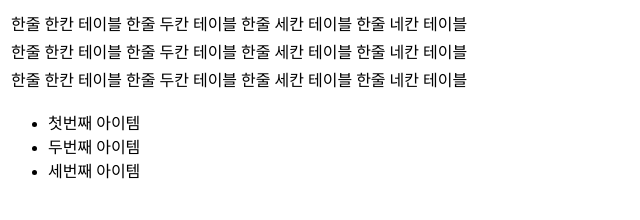
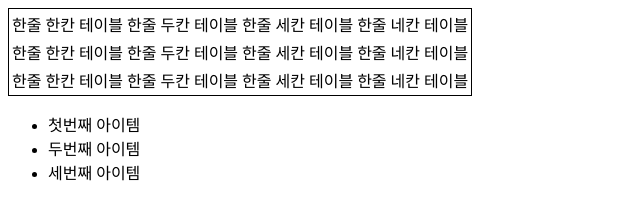
Before and after one commit to aorxo/first-repo, a plain HTML site: page index.html in a window 1280 px wide. Shown: the whole page, without its empty margins (0-640 px from the left). Drawn offline with Linux system fonts and the light colour scheme.

Commit message:
스타일 추가

```diff
--- a/index.html
+++ b/index.html
@@ -3,6 +3,9 @@
     <head>
         <title>GIT사용법</title>
         <style>
+            table{
+                border: 1px solid black;
+            }
         </style>
     </head>
     <body>
```
